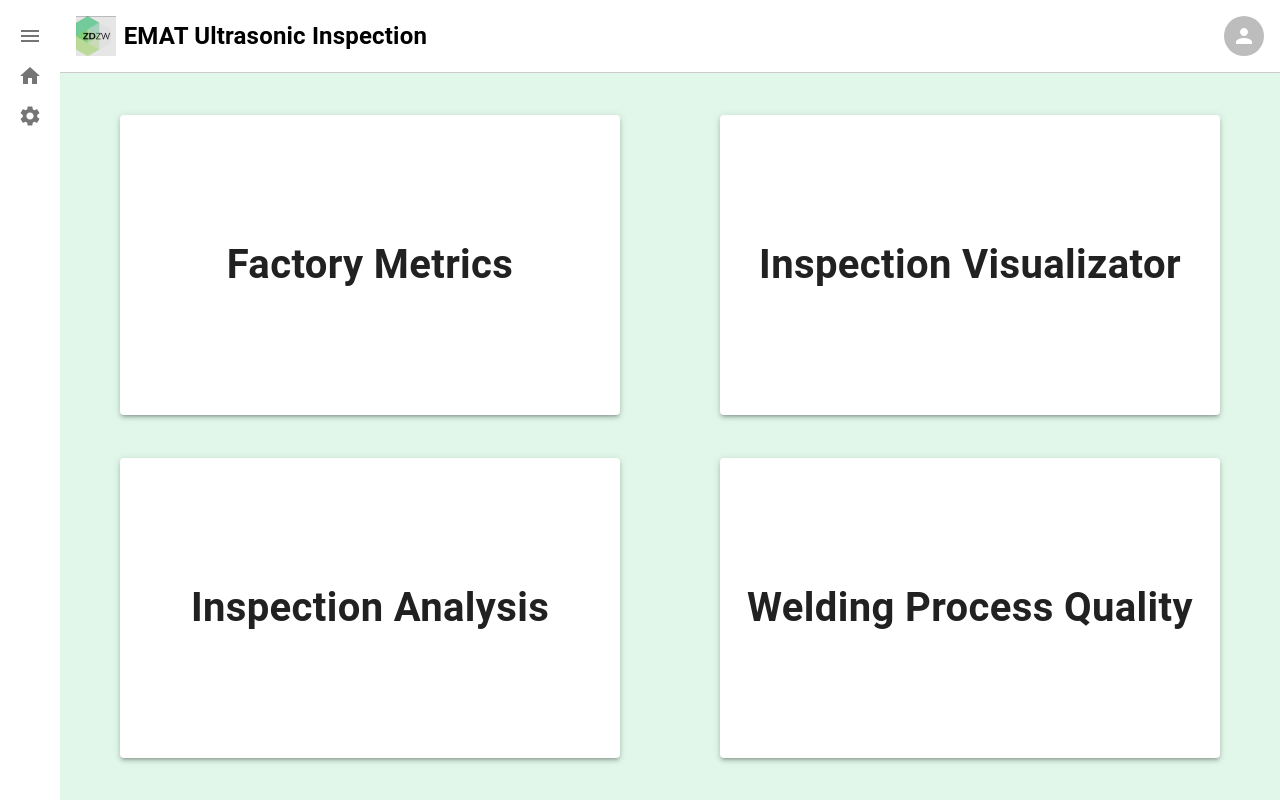
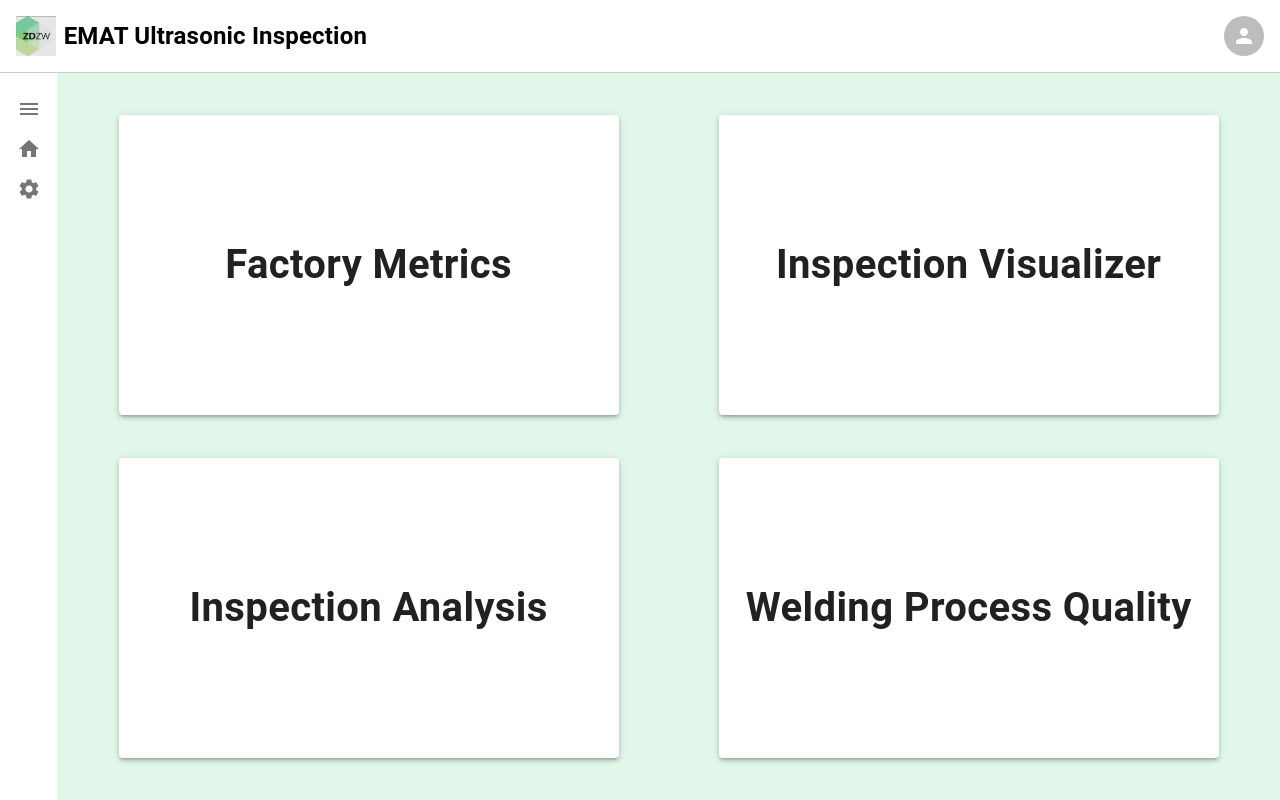
Before and after one commit to miguelmolero/zdzw_client, a React (Vite) app: page /entry-menu in a window 1280 px wide. Built offline with nearby package versions, Linux system fonts and the light colour scheme.

Commit message:
Add Default Layout component

```diff
--- /dev/null
+++ b/src/components/DefaultLayout.tsx
@@ -0,0 +1,19 @@
+import React from "react";
+import Header from "./Header";
+import {
+    MainContent,
+    RootContainer,
+} from "./styles/DefaultLayout";
+
+const DefaultLayout: React.FC<{ children: React.ReactNode }> = ({ children }) => {
+    return (
+            <RootContainer>
+                <Header />
+                <MainContent>
+                    {children}
+                </MainContent>
+            </RootContainer>
+    );
+};
+
+export default DefaultLayout;
--- /dev/null
+++ b/src/components/styles/DefaultLayout.ts
@@ -0,0 +1,17 @@
+import { styled } from '@mui/material';
+import { Box} from '@mui/material';
+
+export const RootContainer = styled(Box)({
+  height: '100vh',
+  width: '100vw',
+  display: 'flex',
+  flexDirection: 'column',
+});
+
+export const MainContent = styled(Box)({
+  display: 'flex',
+  flexDirection: 'row',
+  backgroundColor: '#f4f4f4',
+  width: '100%',
+  height: '100%',
+});
--- a/src/pages/EntryMenu.tsx
+++ b/src/pages/EntryMenu.tsx
@@ -1,24 +1,20 @@
 import React from "react";
 import { Link } from "react-router-dom"; // Importar Link para la navegación
 import {
-    RootEntryContainer,
-    EntryMainContentContainer,
     EntryBodyContainer,
     EntryGridContainer,
     RowGridContainer,
     CardButton,
     CardButtonText,
 } from "./styles/EntryMenuStyles"; // Importar los estilos
-import Header from "../components/Header"; // Importar el Header reutilizable
 import Toolbar from "../components/GeneralMenuToolbar"; // Importar la Toolbar reutilizable
+import DefaultLayout from "../components/DefaultLayout";
 
 const EntryMenu: React.FC = () => {
 
     return (
-        <RootEntryContainer>
+        <DefaultLayout>
             <Toolbar />
-            <EntryMainContentContainer>
-                <Header />
             <EntryBodyContainer>
                 <EntryGridContainer>
                     <RowGridContainer>
@@ -29,7 +25,7 @@ const EntryMenu: React.FC = () => {
                         </Link>
                         <Link to="/inspection-visualizator" style={{ textDecoration: "none" }}>
                             <CardButton elevation={3}>
-                                    <CardButtonText>Inspection Visualizator</CardButtonText>
+                                <CardButtonText>Inspection Visualizer</CardButtonText>
                             </CardButton>
                         </Link>
                     </RowGridContainer>
@@ -47,8 +43,7 @@ const EntryMenu: React.FC = () => {
                     </RowGridContainer>
                 </EntryGridContainer>
             </EntryBodyContainer>
-            </EntryMainContentContainer>
-        </RootEntryContainer>
+        </DefaultLayout>
     );
 };
 
--- a/src/pages/FactoryMetrics.tsx
+++ b/src/pages/FactoryMetrics.tsx
@@ -1,20 +1,18 @@
 import React from "react";
 import {
-    RootFactoryMetricContainer,
     FactoryMetricMainContentContainer,
 } from "./styles/FactoryMetricStyles" // Importar los estilos
-import Header from "../components/Header"; // Importar el Header reutilizable
 import Toolbar from "../components/GeneralMenuToolbar"; // Importar la Toolbar reutilizable
+import DefaultLayout from "../components/DefaultLayout";
 
 const FactoryMetrics: React.FC = () => {
 
     return (
-        <RootFactoryMetricContainer>
+        <DefaultLayout>
             <Toolbar />
             <FactoryMetricMainContentContainer>
-                <Header />
             </FactoryMetricMainContentContainer>
-        </RootFactoryMetricContainer>
+        </DefaultLayout>
     )
 }
 
--- a/src/pages/InspectionAnalysis.tsx
+++ b/src/pages/InspectionAnalysis.tsx
@@ -1,12 +1,10 @@
 import React, { useEffect, useState } from "react";
-import Header from "../components/Header";
 import Toolbar from "../components/GeneralMenuToolbar";
+import DefaultLayout from "../components/DefaultLayout";
 import StripChartView from "../components/StripChartView/StripChartView";
 import { ChartData, ChartOptions } from "chart.js";
 import { StripData } from "../types/inspection_types";
 import {
-    MainContent,
-    RootContainer,
     InspectionContainer,
     CanvasContainerSC
 } from "./styles/InspectionVisualizatorStyles";
@@ -81,9 +79,7 @@ const InspectionVisualizator: React.FC = () => {
     }, [inspectionData, xAxis, yAxis]);
 
     return (
-            <RootContainer>
-                <Header />
-                <MainContent>
+        <DefaultLayout>
             <Toolbar />
             <InspectionContainer>
                 <InspectionSettingsColumn />
@@ -96,8 +92,7 @@ const InspectionVisualizator: React.FC = () => {
                     />
                 </CanvasContainerSC>
             </InspectionContainer>
-                </MainContent>
-            </RootContainer>
+        </DefaultLayout>
     );
 };
 
--- a/src/pages/InspectionVisualizator.tsx
+++ b/src/pages/InspectionVisualizator.tsx
@@ -1,12 +1,10 @@
 import React, { useEffect, useState } from "react";
-import Header from "../components/Header";
 import Toolbar from "../components/GeneralMenuToolbar";
+import DefaultLayout from "../components/DefaultLayout";
 import StripChartView from "../components/StripChartView/StripChartView";
 import { ChartData, ChartOptions } from "chart.js";
 import { StripData } from "../types/inspection_types";
 import {
-    MainContent,
-    RootContainer,
     InspectionContainer,
     CanvasContainerSC
 } from "./styles/InspectionVisualizatorStyles";
@@ -82,9 +80,7 @@ const InspectionVisualizator: React.FC = () => {
     }, [inspectionData, xAxis, yAxis]);
 
     return (
-            <RootContainer>
-                <Header />
-                <MainContent>
+        <DefaultLayout>
             <Toolbar />
             <InspectionContainer>
                 <InspectionSettingsColumn />
@@ -97,8 +93,7 @@ const InspectionVisualizator: React.FC = () => {
                     />
                 </CanvasContainerSC>
             </InspectionContainer>
-                </MainContent>
-            </RootContainer>
+        </DefaultLayout>
     );
 };
 
--- a/src/pages/WeldingProcessQuality.tsx
+++ b/src/pages/WeldingProcessQuality.tsx
@@ -1,20 +1,18 @@
 import React from "react";
 import {
-    RootWPQContainer,
     WPQMainContentContainer,
 } from "./styles/WeldingProcessQualityStyles" // Importar los estilos
-import Header from "../components/Header"; // Importar el Header reutilizable
 import Toolbar from "../components/GeneralMenuToolbar"; // Importar la Toolbar reutilizable
+import DefaultLayout from "../components/DefaultLayout";
 
 const WeldingProcessQuality: React.FC = () => {
 
     return (
-        <RootWPQContainer>
+        <DefaultLayout>
             <Toolbar />
             <WPQMainContentContainer>
-                <Header />
             </WPQMainContentContainer>
-        </RootWPQContainer>
+        </DefaultLayout>
     )
 }
 
--- a/src/pages/styles/EntryMenuStyles.ts
+++ b/src/pages/styles/EntryMenuStyles.ts
@@ -1,21 +1,12 @@
 import { styled, Box, Paper, Typography } from "@mui/material";
 
-export const RootEntryContainer = styled(Box)({
-    display: 'flex',
-    height: '100vh',
-    overflow: 'hidden', // Evitar scrollbar
-});
-export const EntryMainContentContainer = styled(Box)({
-    display: 'flex',
-    flexDirection: 'column',
-    flexGrow: 1,
+export const EntryBodyContainer = styled(Box)({
     backgroundColor: '#e0f7e9', // Fondo verde suave detrás de las cajas
-});
-export const EntryBodyContainer = styled(Box)({
     display: 'flex',
     justifyContent: 'center',
     alignItems: 'center',
     height: '100%',
+    width: '100%',
 });
 export const EntryGridContainer = styled(Box)({
     display: 'flex',
--- a/src/pages/styles/FactoryMetricStyles.ts
+++ b/src/pages/styles/FactoryMetricStyles.ts
@@ -1,10 +1,4 @@
 import { styled, Box} from "@mui/material";
-
-export const RootFactoryMetricContainer = styled(Box)({
-    display: 'flex',
-    height: '100vh',
-    overflow: 'hidden', // Evitar scrollbar
-});
 
 export const FactoryMetricMainContentContainer = styled(Box)({
     flexGrow: 1,
--- a/src/pages/styles/InspectionVisualizatorStyles.ts
+++ b/src/pages/styles/InspectionVisualizatorStyles.ts
@@ -1,20 +1,5 @@
 import { styled } from '@mui/material';
 import { Box} from '@mui/material';
-
-export const RootContainer = styled(Box)({
-  height: '100vh',
-  width: '100vw',
-  display: 'flex',
-  flexDirection: 'column',
-});
-
-export const MainContent = styled(Box)({
-  display: 'flex',
-  flexDirection: 'row',
-  backgroundColor: '#f4f4f4',
-  width: '100%',
-  height: '100%',
-});
 
 export const InspectionContainer = styled(Box)({
   display: 'flex',
--- a/src/pages/styles/WeldingProcessQualityStyles.ts
+++ b/src/pages/styles/WeldingProcessQualityStyles.ts
@@ -1,11 +1,5 @@
 
 import { styled, Box} from "@mui/material";
-
-export const RootWPQContainer = styled(Box)({
-    display: 'flex',
-    height: '100vh',
-    overflow: 'hidden', // Evitar scrollbar
-});
 
 export const WPQMainContentContainer = styled(Box)({
     flexGrow: 1,
```
Also changed, not shown: src/pages/styles/InspectionAnalysisStyles.ts (+0 -15 lines). Lines whose indentation alone changed are shown as unchanged.
